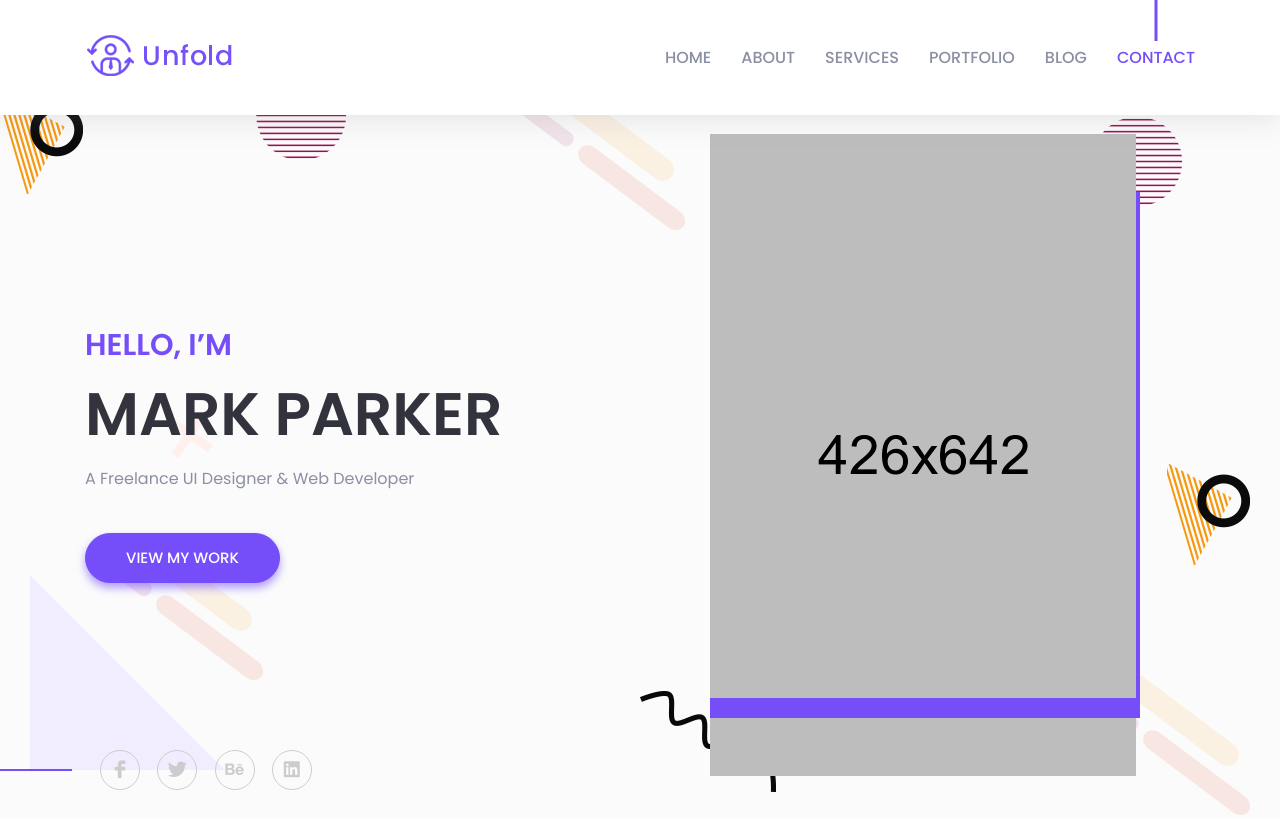
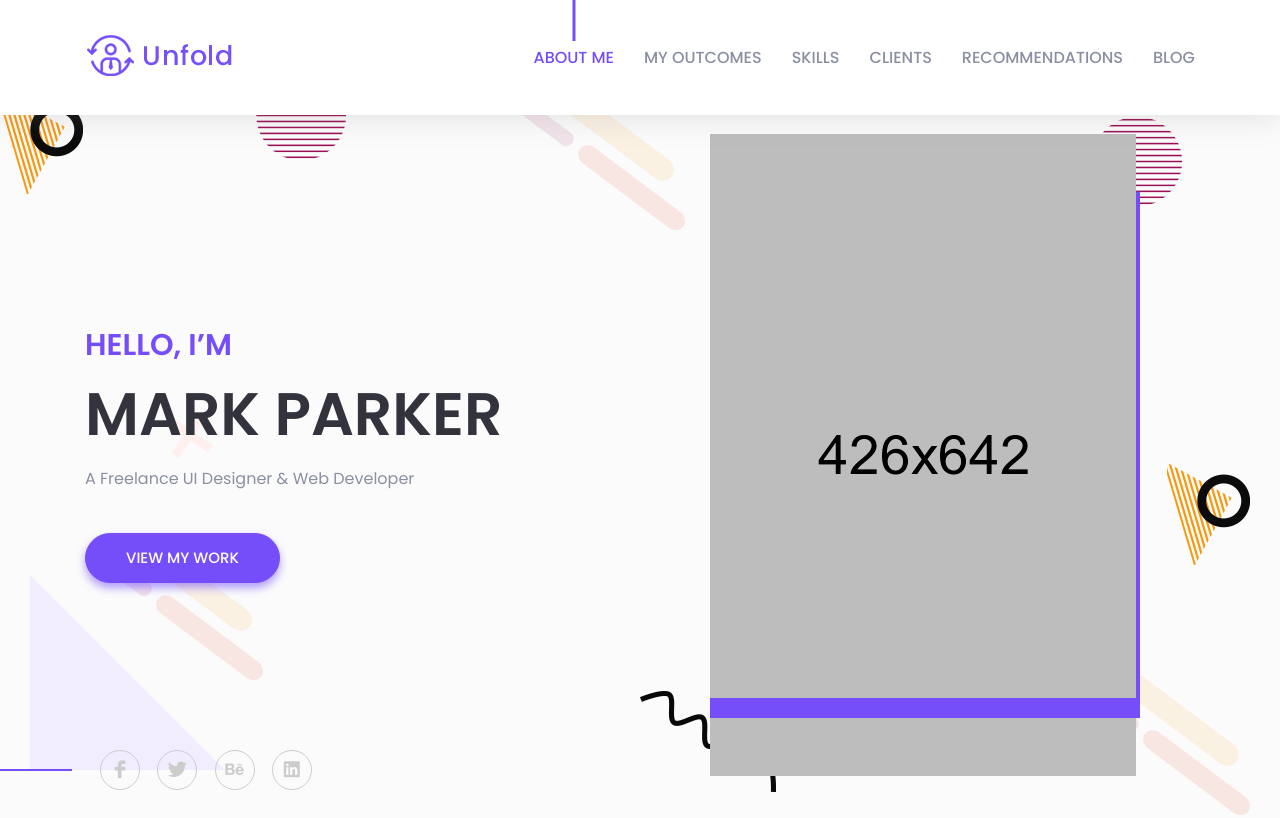
Before and after one commit to suprodeep/supro, a plain HTML site: page index.html in a window 1280 px wide. Shown: the top 818 px of the page. Drawn offline with Linux system fonts and the light colour scheme; files whose address does not match are found by name.

Commit message:
Some minor changes

```diff
--- a/index.html
+++ b/index.html
@@ -10,7 +10,7 @@
     <meta name="viewport" content="width=device-width, initial-scale=1, shrink-to-fit=no">
 
     <!--====== Title ======-->
-    <title>Unfold - Personal Portfolio & CV Template</title>
+    <title>Supro Professional Portfolio</title>
 
     <!--====== Favicon Icon ======-->
     <link rel="shortcut icon" href="assets/images/favicon.png" type="image/png">
@@ -75,12 +75,12 @@
 
                             <div class="collapse navbar-collapse" id="navbarSupportedContent">
                                 <ul class="navbar-nav ml-auto">
-                                    <li class="nav-item active"><a class="page-scroll" href="#home">Home</a></li>
-                                    <li class="nav-item"><a class="page-scroll" href="#about">About</a></li>
-                                    <li class="nav-item"><a class="page-scroll" href="#service">Services</a></li>
-                                    <li class="nav-item"><a class="page-scroll" href="#work">Portfolio</a></li>
+                                    <li class="nav-item active"><a class="page-scroll" href="#about">About Me</a></li>
+                                    <li class="nav-item"><a class="page-scroll" href="#outcomes">My Outcomes</a></li>
+                                    <li class="nav-item"><a class="page-scroll" href="#skills">Skills</a></li>
+                                    <li class="nav-item"><a class="page-scroll" href="#clients">Clients</a></li>
+                                    <li class="nav-item"><a class="page-scroll" href="#recommendations">Recommendations</a></li>
                                     <li class="nav-item"><a class="page-scroll" href="#blog">Blog</a></li>
-                                    <li class="nav-item"><a class="page-scroll" href="#contact">Contact</a></li>
                                 </ul>
                             </div> <!-- navbar collapse -->
                         </nav> <!-- navbar -->
```
